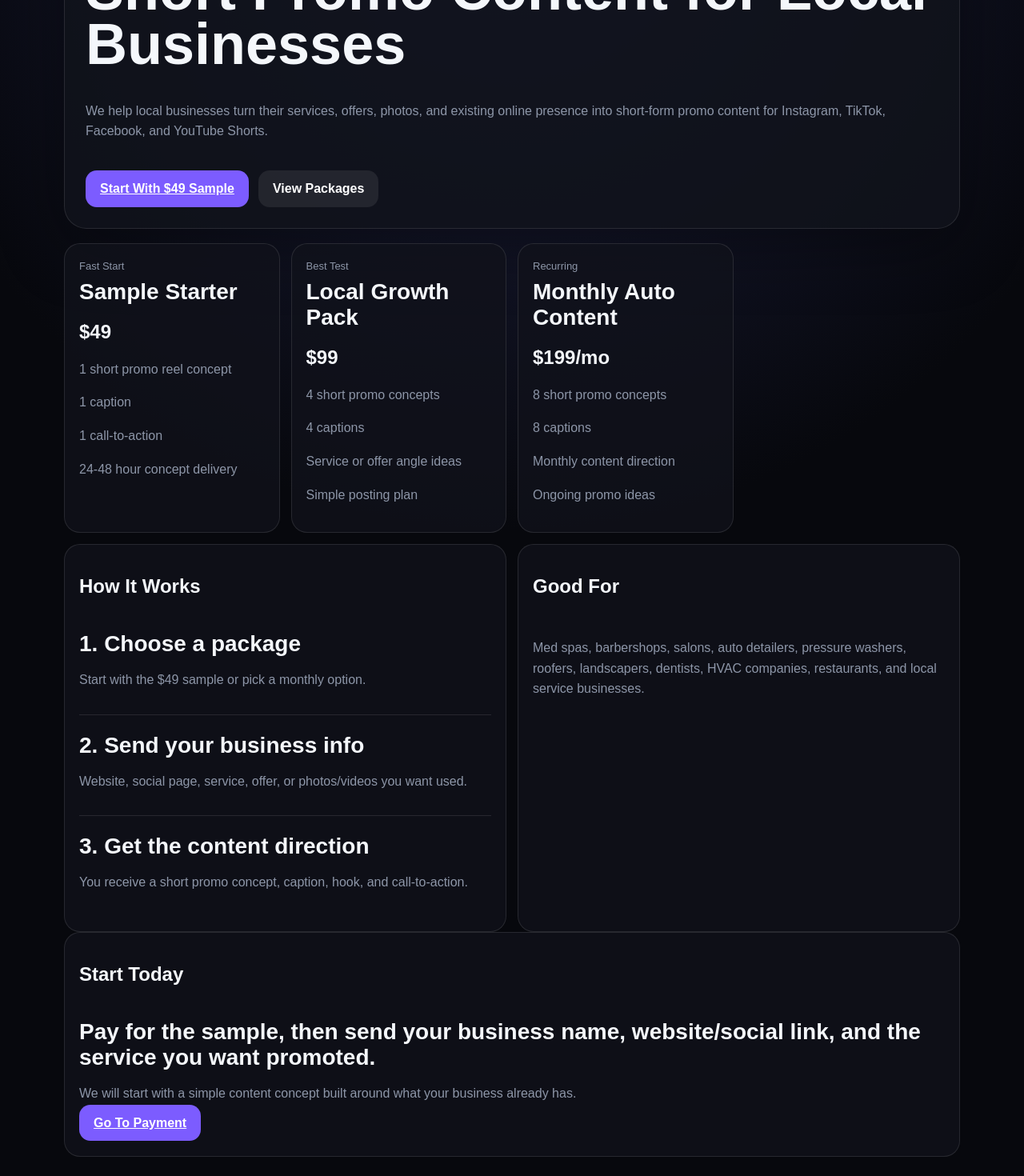
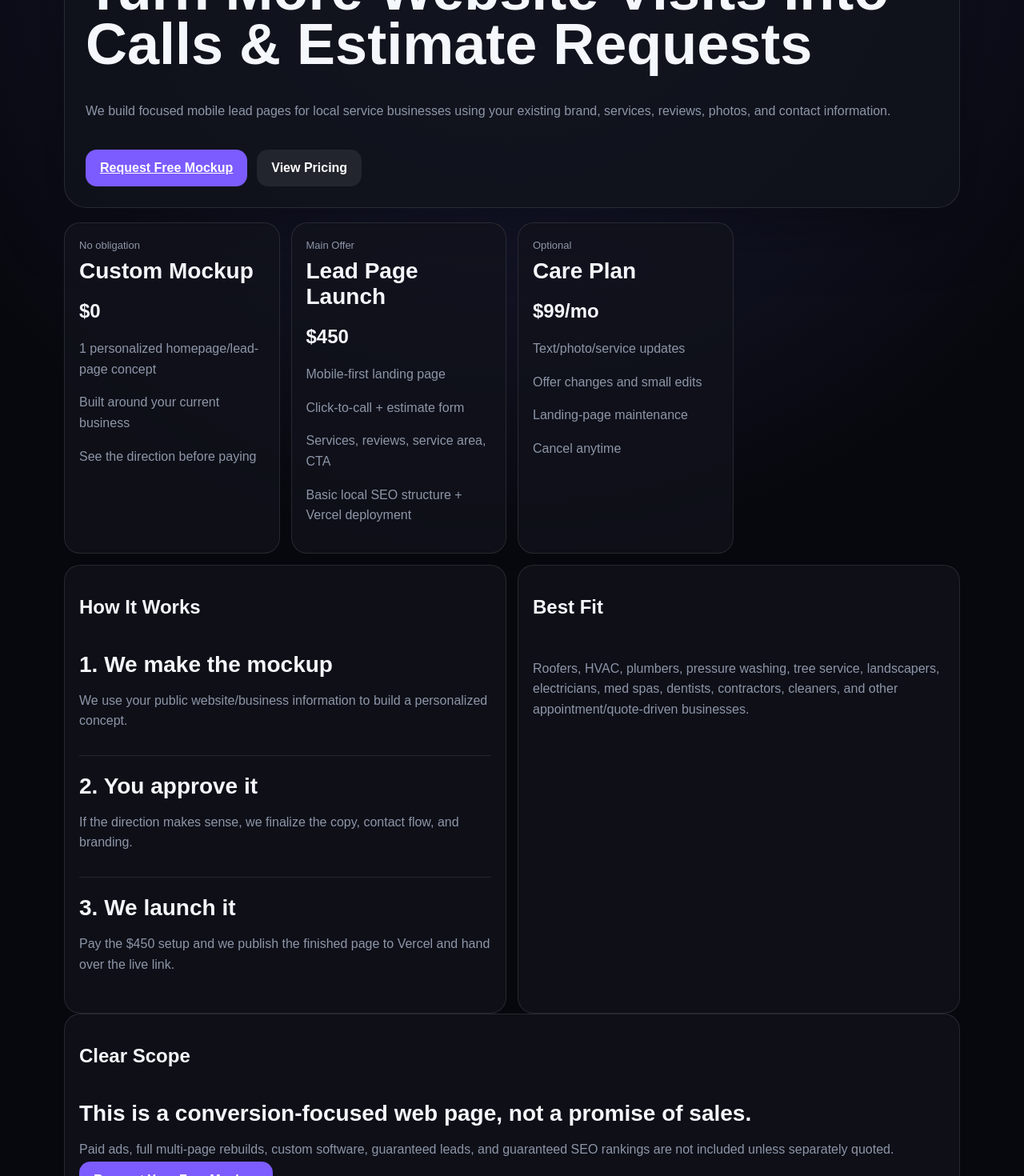
Before and after one commit to GCreative850/auto, a Next.js app: page /business-package in a window 1280 px wide. Shown: the part 140-1610 px from the top of the page at 80% size. Built offline with nearby package versions, Linux system fonts and the light colour scheme.

Commit message:
Switch client offer to $450 lead-page launch

```diff
--- a/app/business-package/page.tsx
+++ b/app/business-package/page.tsx
@@ -2,64 +2,63 @@ export default function BusinessPackagePage() {
   return (
     <main className="container">
       <section className="hero">
-        <div className="kicker">Gregory Crowell Creative</div>
-        <h1>Short Promo Content for Local Businesses</h1>
-        <p>We help local businesses turn their services, offers, photos, and existing online presence into short-form promo content for Instagram, TikTok, Facebook, and YouTube Shorts.</p>
+        <div className="kicker">GCCreative / AutoHQ AI</div>
+        <h1>Turn More Website Visits Into Calls & Estimate Requests</h1>
+        <p>We build focused mobile lead pages for local service businesses using your existing brand, services, reviews, photos, and contact information.</p>
         <div className="actions">
-          <a className="primary" href="/pay">Start With $49 Sample</a>
-          <a className="secondary" href="#packages">View Packages</a>
+          <a className="primary" href="/start">Request Free Mockup</a>
+          <a className="secondary" href="#packages">View Pricing</a>
         </div>
       </section>
 
       <section className="grid" id="packages">
         <div className="card">
-          <span>Fast Start</span>
-          <strong>Sample Starter</strong>
-          <h2>$49</h2>
-          <p>1 short promo reel concept</p>
-          <p>1 caption</p>
-          <p>1 call-to-action</p>
-          <p>24-48 hour concept delivery</p>
+          <span>No obligation</span>
+          <strong>Custom Mockup</strong>
+          <h2>$0</h2>
+          <p>1 personalized homepage/lead-page concept</p>
+          <p>Built around your current business</p>
+          <p>See the direction before paying</p>
         </div>
         <div className="card">
-          <span>Best Test</span>
-          <strong>Local Growth Pack</strong>
-          <h2>$99</h2>
-          <p>4 short promo concepts</p>
-          <p>4 captions</p>
-          <p>Service or offer angle ideas</p>
-          <p>Simple posting plan</p>
+          <span>Main Offer</span>
+          <strong>Lead Page Launch</strong>
+          <h2>$450</h2>
+          <p>Mobile-first landing page</p>
+          <p>Click-to-call + estimate form</p>
+          <p>Services, reviews, service area, CTA</p>
+          <p>Basic local SEO structure + Vercel deployment</p>
         </div>
         <div className="card">
-          <span>Recurring</span>
-          <strong>Monthly Auto Content</strong>
-          <h2>$199/mo</h2>
-          <p>8 short promo concepts</p>
-          <p>8 captions</p>
-          <p>Monthly content direction</p>
-          <p>Ongoing promo ideas</p>
+          <span>Optional</span>
+          <strong>Care Plan</strong>
+          <h2>$99/mo</h2>
+          <p>Text/photo/service updates</p>
+          <p>Offer changes and small edits</p>
+          <p>Landing-page maintenance</p>
+          <p>Cancel anytime</p>
         </div>
       </section>
 
       <section className="board">
         <div className="card">
           <h2>How It Works</h2>
-          <div className="item"><strong>1. Choose a package</strong><p>Start with the $49 sample or pick a monthly option.</p></div>
-          <div className="item"><strong>2. Send your business info</strong><p>Website, social page, service, offer, or photos/videos you want used.</p></div>
-          <div className="item"><strong>3. Get the content direction</strong><p>You receive a short promo concept, caption, hook, and call-to-action.</p></div>
+          <div className="item"><strong>1. We make the mockup</strong><p>We use your public website/business information to build a personalized concept.</p></div>
+          <div className="item"><strong>2. You approve it</strong><p>If the direction makes sense, we finalize the copy, contact flow, and branding.</p></div>
+          <div className="item"><strong>3. We launch it</strong><p>Pay the $450 setup and we publish the finished page to Vercel and hand over the live link.</p></div>
         </div>
         <div className="card">
-          <h2>Good For</h2>
-          <div className="item"><p>Med spas, barbershops, salons, auto detailers, pressure washers, roofers, landscapers, dentists, HVAC companies, restaurants, and local service businesses.</p></div>
+          <h2>Best Fit</h2>
+          <div className="item"><p>Roofers, HVAC, plumbers, pressure washing, tree service, landscapers, electricians, med spas, dentists, contractors, cleaners, and other appointment/quote-driven businesses.</p></div>
         </div>
       </section>
 
       <section className="card">
-        <h2>Start Today</h2>
+        <h2>Clear Scope</h2>
         <div className="item">
-          <strong>Pay for the sample, then send your business name, website/social link, and the service you want promoted.</strong>
-          <p>We will start with a simple content concept built around what your business already has.</p>
-          <a className="primary small" href="/pay">Go To Payment</a>
+          <strong>This is a conversion-focused web page, not a promise of sales.</strong>
+          <p>Paid ads, full multi-page rebuilds, custom software, guaranteed leads, and guaranteed SEO rankings are not included unless separately quoted.</p>
+          <a className="primary small" href="/start">Request Your Free Mockup</a>
         </div>
       </section>
     </main>
```
